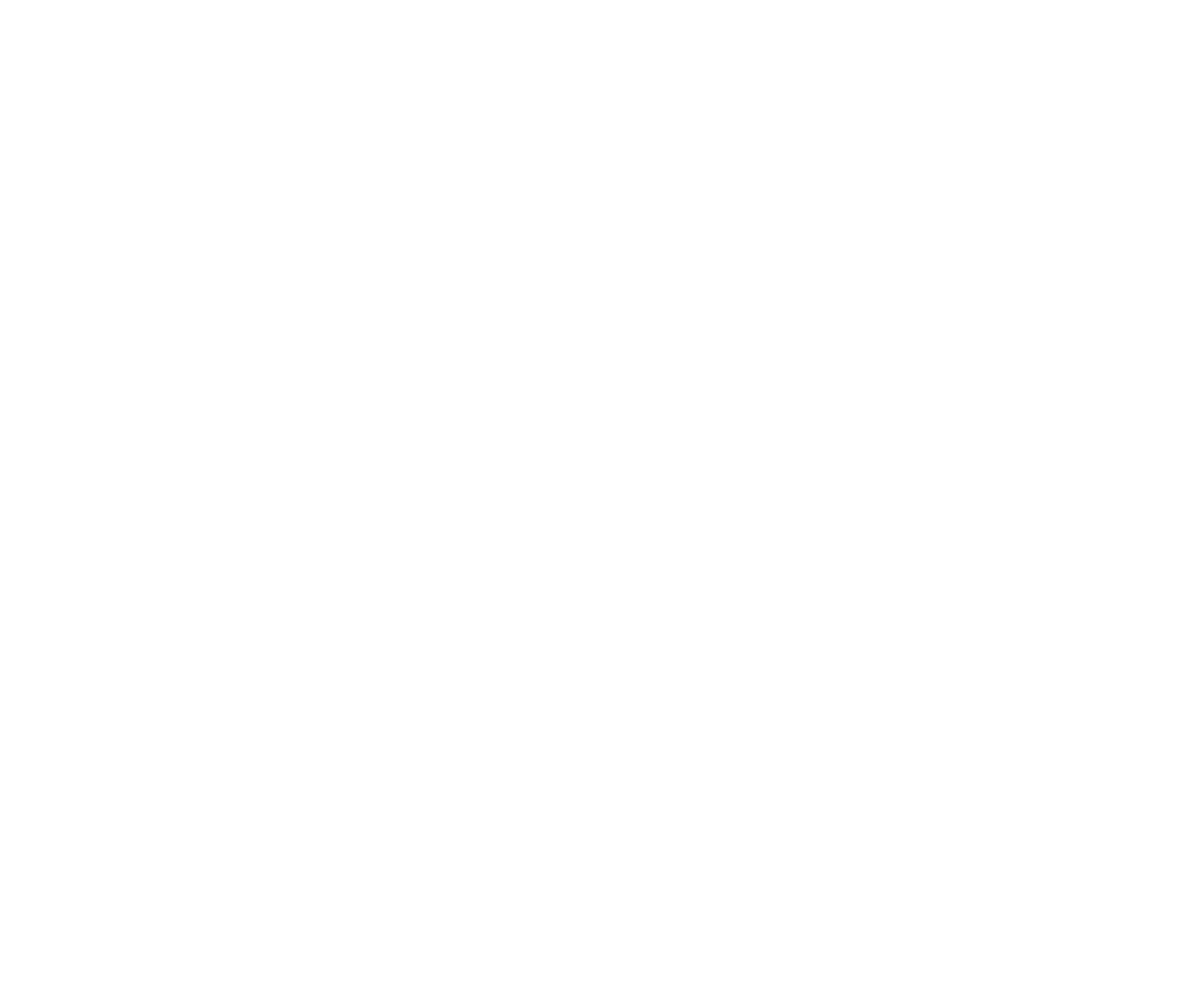
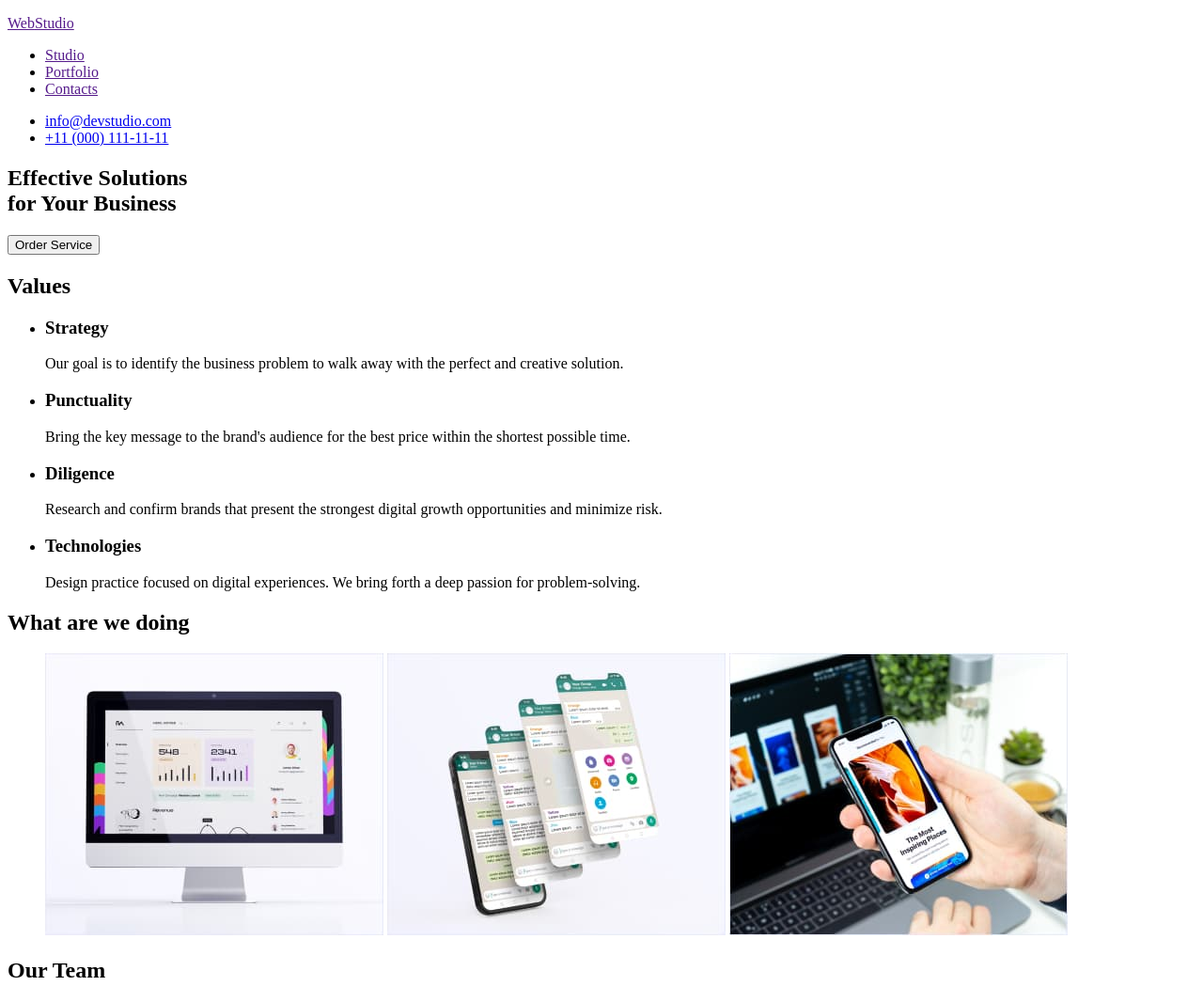
Before and after one commit to LiudmylaBil/goit-markup-hwhw-01, a plain HTML site: page index.html in a window 1280 px wide. Shown: the top 1049 px of the page at 94% size. Before the commit the page ends 800 px from the top, so only its background shows below. Drawn offline with Linux system fonts and the light colour scheme.

Commit message:
basic markup html

```diff
--- a/index.html
+++ b/index.html
@@ -7,5 +7,105 @@
 </head>
 <body>
 
+
+    <!-- Хедер  -->
+   <header>
+    <nav>
+        <p><a href=""><span>Web</span>Studio</a></p>
+        <ul>
+            <li><a href="">Studio</a></li>
+            <li><a href="">Portfolio</a></li>
+            <li><a href="">Contacts</a></li>
+        </ul>
+    </nav>
+        <ul>
+            <li><a href="info@devstudio.com">info@devstudio.com</a></li>
+            <li><a href="tel:+110001111111">+11 (000) 111-11-11</a></li>
+        </ul>
+   </header>
+
+
+
+   <main>
+
+    <!-- Секція герой-->
+    <section>
+        <h1>Effective Solutions <br>
+for Your Business</h1>
+<button type="button">Order Service</button>
+    </section>
+
+    <!-- Секція цінності-->
+    <section>
+        <h2>Values</h2>
+        <ul>
+            <li>
+                <h3>
+                    Strategy
+                </h3>
+                <p>Our goal is to identify the business
+problem to walk away with the perfect and creative solution. </p>
+            </li>
+            <li>
+                <h3>
+                    Punctuality
+                </h3>
+                <p>Bring the key message to the brand's audience for the best price within the shortest possible time.</p>
+            </li>
+            <li>
+                <h3>
+                    Diligence
+                </h3>
+                <p>Research and confirm brands that present the strongest digital growth opportunities and minimize risk.</p>
+            </li>
+            <li>
+                <h3>
+                    Technologies
+                </h3>
+                <p>Design practice focused on digital experiences. We bring forth a deep passion for problem-solving.</p>
+            </li>
+        </ul>
+    </section>
+
+    <!-- What are we doing -->
+    <section>
+        <h2>What are we doing</h2>
+        <ul>
+            <il><img src="./images/monitor.jpg" alt="Monitor" width="360" height="300"></il>
+            <il><img src="./images/phone.jpg" alt="Phone" width="360" height="300"></il>
+            <il><img src="./images/laptop.jpg" alt="Laptop and phone" width="360" height="300"></il>
+        </ul>
+    </section>
+
+    <!-- Our Team -->
+    <section>
+        <h2>Our Team</h2>
+        <ul>
+            <li><img src="./images/team1.jpg" alt="photo Mark Guerrero" width="264" height="260"></li>
+            <p>Mark Guerrero</p>
+            <p>Product Designer</p>
+            <li><img src="./images/team2.jpg" alt="photo Tom Ford" width="264" height="260"></li>
+            <p>Tom Ford</p>
+            <p>Frontend Developer</p>
+            <li><img src="./images/team3.jpg" alt="photo Camila Garcia" width="264" height="260"></li>
+            <p>Camila Garcia</p>
+            <p>Marketing</p>
+            <li><img src="./images/team4.jpg" alt="photo Daniel Wilson" width="264" height="260"></li>
+            <p>Daniel Wilson</p>
+            <p>UI Designer</p>
+        </ul>
+    </section>
+
+
+   </main>
+
+
+
+   <!-- Футер  -->
+   <footer>
+    <p><a href=""><span>Web</span>Studio</a></p>
+    <p>Increase the flow of customers and sales for your business with digital marketing & growth solutions.</p>
+
+   </footer>
 </body>
 </html>
```
Also changed, not shown: images/laptop.jpg (added), images/monitor.jpg (added), images/phone.jpg (added), images/team1.jpg (added), images/team2.jpg (added), images/team3.jpg (added), images/team4.jpg (added).
